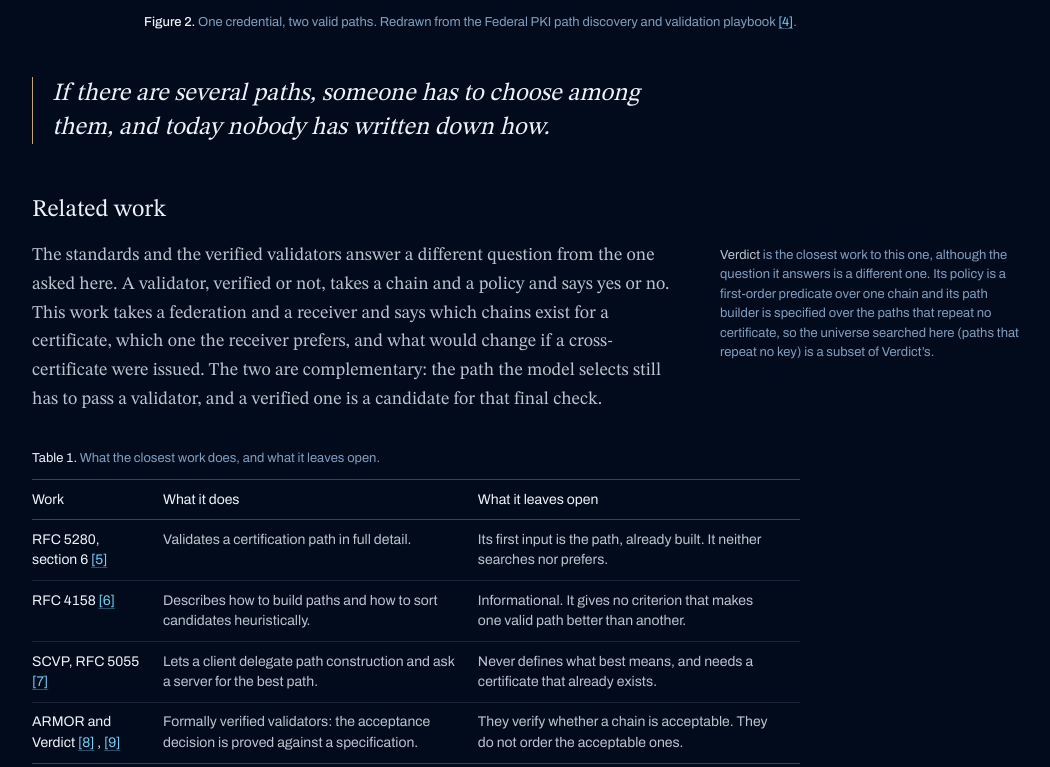
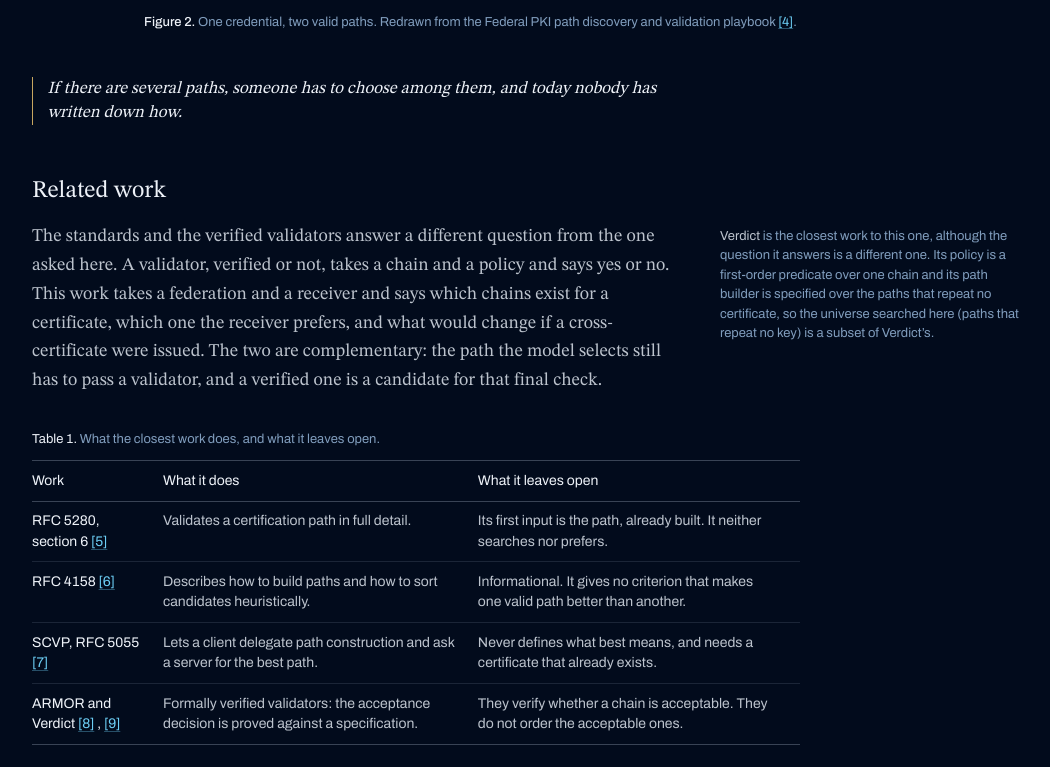
Before and after one commit to ptposa/polarischain-web, an Astro site: page / in a window 1280 px wide. Shown: the part 4967-5734 px from the top of the page, without its empty margins (64-1114 px from the left). Built offline with nearby package versions, Linux system fonts and the light colour scheme; Astro itself is replaced by a stand-in of ours; animation ran at ten frames a second; a web font is replaced by a local one.

Commit message:
Set the key sentences in the type of the key ideas
The key sentences in the running text take the face, size, leading and indent of the key ideas in the margin, so the two read as one voice.

```diff
--- a/src/styles/global.css
+++ b/src/styles/global.css
@@ -449,12 +449,13 @@ h4 {
 .key {
   max-width: var(--measure);
   margin: 2.8rem 0;
-  padding-left: 1.2rem;
+  padding-left: 0.9rem;
   border-left: 1px solid var(--brass);
-  font-family: var(--font-heading);
-  font-size: clamp(1.3rem, 2vw, 1.55rem);
+  /* The type of the key ideas in the margin, so both read as one voice. */
+  font-family: var(--font-body);
+  font-size: 1.0625rem;
   font-style: italic;
-  line-height: 1.34;
+  line-height: 1.4;
   color: var(--text);
 }
 
```
